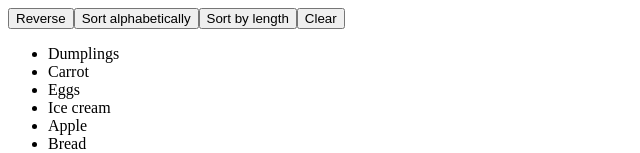
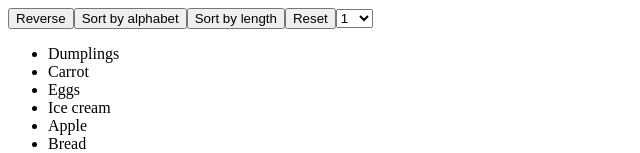
Before and after one commit to mate-academy/react_list-of-goods, a React (Create React App) app: page / in a window 1280 px wide. Both pictures are taken after a click on the button "Load". Shown: the top 153 px of the page, without its empty margins (0-640 px from the left). Built offline with nearby package versions, Linux system fonts and the light colour scheme; the HTML template or start-up script is replaced by a standard one.

Commit message:
1-7 done

```diff
--- a/src/App.js
+++ b/src/App.js
@@ -51,15 +51,19 @@ class App extends React.Component {
 
   handleSortByLength = () => {
     this.setState({
-      goods: copyOfGoods.sort((a, b) => {
-        return a.length - b.length;
-      }),
+      goods: copyOfGoods.sort((a, b) => a.length - b.length),
     });
   };
 
   handleClear = () => {
     this.setState({
       goods: goodsFromServer,
+    });
+  };
+
+  filterByLength = (event) => {
+    this.setState({
+      goods: copyOfGoods.filter(a => a.length >= event.target.value),
     });
   };
 
@@ -73,6 +77,7 @@ class App extends React.Component {
             handleSortAlphabetically={this.handleSortAlphabetically}
             handleSortByLength={this.handleSortByLength}
             handleClear={this.handleClear}
+            filterByLength={this.filterByLength}
           />
         ) : (
           <button
--- a/src/components/GoodsList.js
+++ b/src/components/GoodsList.js
@@ -1,16 +1,38 @@
 import React from 'react';
 import PropTypes from 'prop-types';
 
-const GoodsList = ({ allGoods,
-                    handleReverse,
-                    handleSortAlphabetically,
-                    handleSortByLength,
-                    handleClear }) => (
+const GoodsList = ({
+  allGoods,
+  handleReverse,
+  handleSortAlphabetically,
+  handleSortByLength,
+  handleClear,
+  filterByLength,
+}) => (
   <div>
     <button onClick={handleReverse} type="button">Reverse</button>
-    <button onClick={handleSortAlphabetically} type="button">Sort alphabetically</button>
+    <button
+      onClick={handleSortAlphabetically}
+      type="button"
+    >
+      Sort by alphabet
+    </button>
     <button onClick={handleSortByLength} type="button">Sort by length</button>
-    <button onClick={handleClear} type="button">Clear</button>
+    <button onClick={handleClear} type="button">Reset</button>
+
+    <select onChange={filterByLength}>
+      <option>1</option>
+      <option>2</option>
+      <option>3</option>
+      <option>4</option>
+      <option>5</option>
+      <option>6</option>
+      <option>7</option>
+      <option>8</option>
+      <option>9</option>
+      <option>10</option>
+    </select>
+
     <ul>
       {allGoods.map(goodsItem => (
         <li>
@@ -19,7 +41,6 @@ const GoodsList = ({ allGoods,
       ))}
     </ul>
   </div>
-
 );
 
 GoodsList.propTypes = {
@@ -28,6 +49,10 @@ GoodsList.propTypes = {
     map: PropTypes.func,
   }).isRequired,
   handleReverse: PropTypes.func.isRequired,
+  handleSortAlphabetically: PropTypes.func.isRequired,
+  handleSortByLength: PropTypes.func.isRequired,
+  handleClear: PropTypes.func.isRequired,
+  filterByLength: PropTypes.func.isRequired,
 };
 
 export default GoodsList;
```
